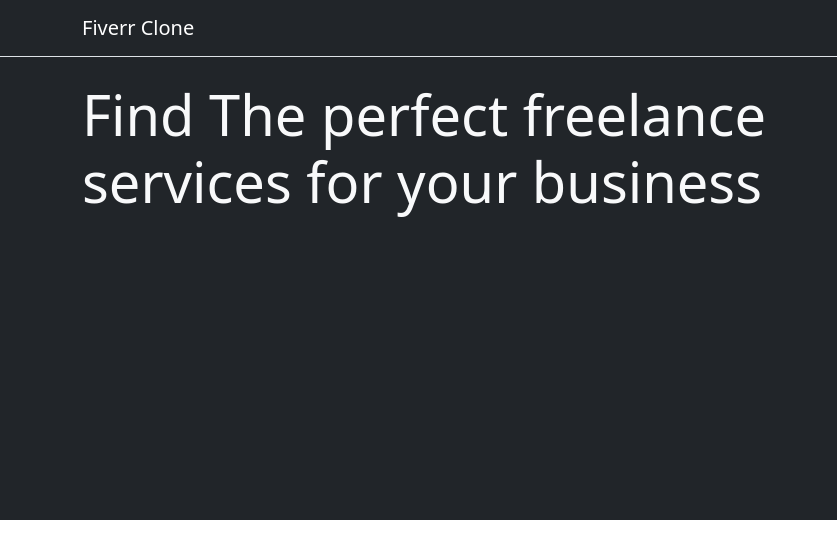
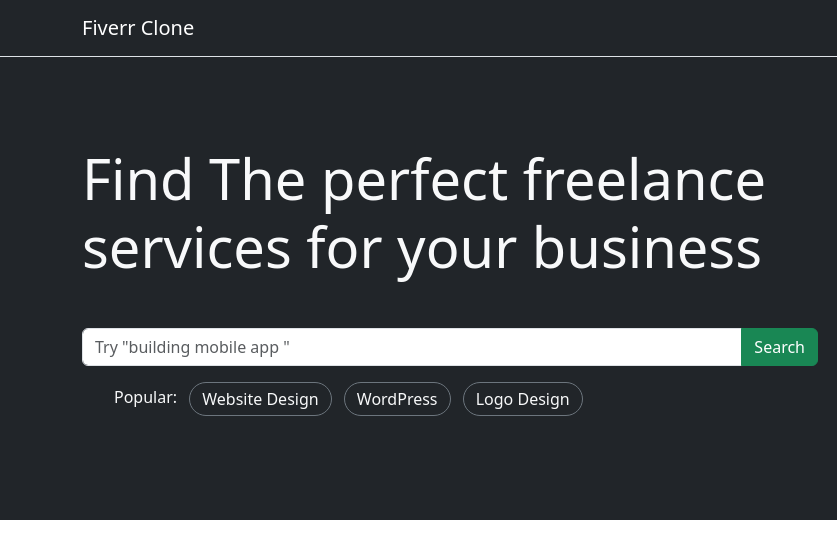
Before and after one commit to BilalAtesli/bootstrap-003-fiverr-clone, a plain HTML site: page index.html in a window 1280 px wide. Shown: the full height of the page, 0-837 px from the left. Drawn offline with nearby package versions, Linux system fonts and the light colour scheme.

Commit message:
searc group ve butonlar eklendi

```diff
--- a/index.html
+++ b/index.html
@@ -41,9 +41,27 @@
 	<div class="bg-dark text-light">
 		<div class="container">
 			<div class="row py-4">
-				<div class="col-sm-8">
-					<h2 class="display-4">Find The perfect freelance services for your business</h2>
+				<div class="col-sm-8 d-flex align-items-center">
+					<div class="row">
+					<div class="col-12">
+					<h2 class="display-4 mb-5">Find The perfect freelance services for your business</h2>
 				</div>
+				<div class="col-12">
+					<div class="input-group mb-3">
+						<input type="text" class="form-control" placeholder='Try "building mobile app "'  aria-label="Recipient's username" aria-describedby="button-addon2">
+						<button class="btn btn-success" type="button" id="button-addon2">Search</button>
+					  </div>
+				</div>
+				<div class="col-12">
+					<ul class="list-item">
+						<li class="list-inline-item">Popular:</li>
+						<li class="list-inline-item"><a href="#" class="btn btn-outline-secondary  rounded-pill py-1 text-light">Website Design</a></li>
+						<li class="list-inline-item"><a href="#" class="btn btn-outline-secondary  rounded-pill py-1 text-light">WordPress</a></li>
+						<li class="list-inline-item"><a href="#" class="btn btn-outline-secondary  rounded-pill py-1 text-light">Logo Design</a></li>
+					</ul>
+				</div>
+				</div>
+			</div>
 				<div class="col-sm-4">
 					<img class=" w-100 rounded" src="https://picsum.photos/id/870/300/350?grayscale&blur=2" alt="">
 				</div>
```
